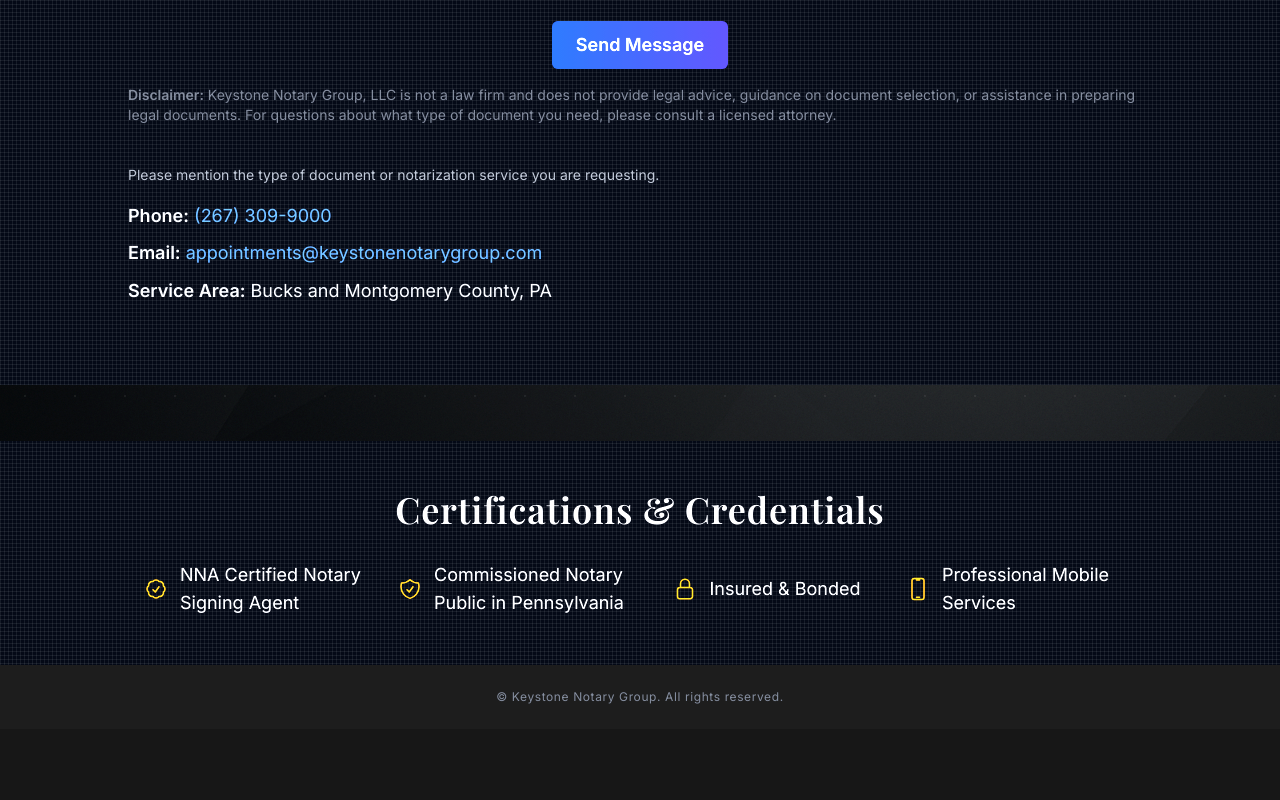
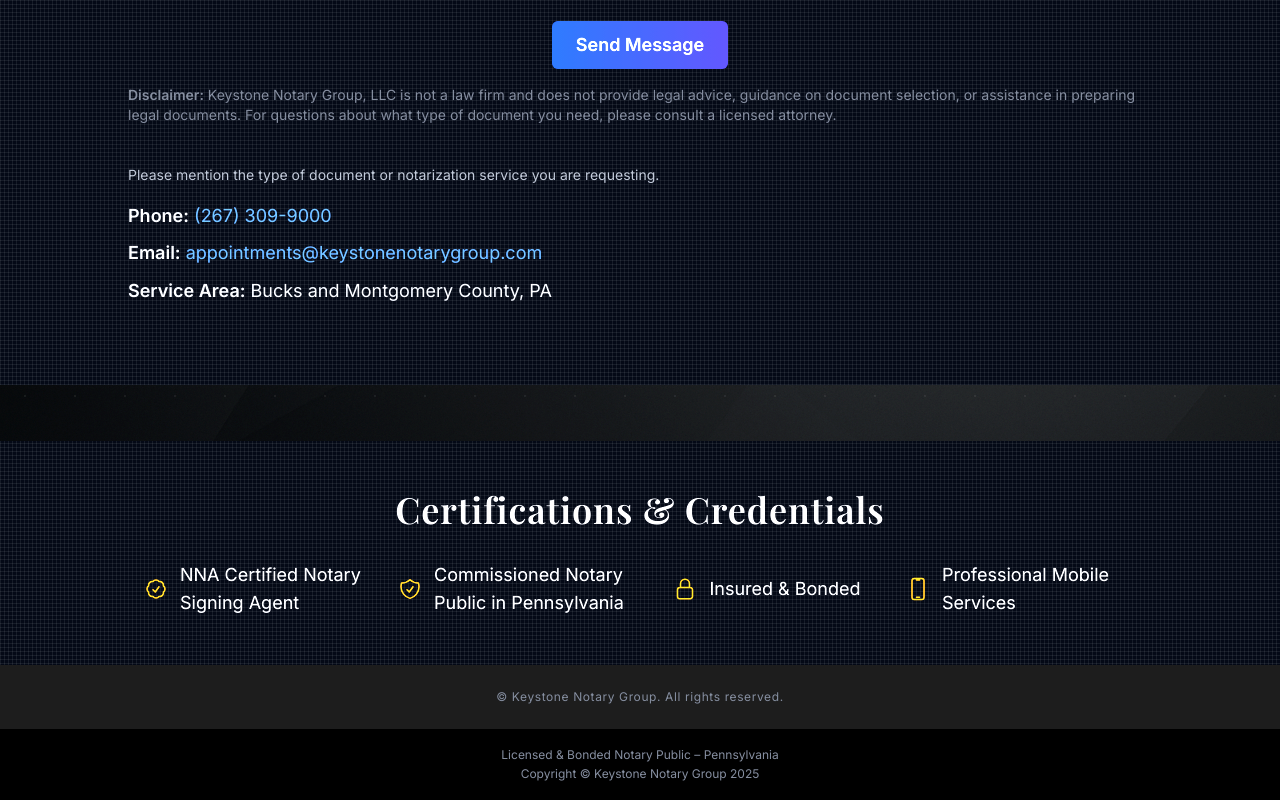
Before and after one commit to BikerViking/keystone-site, a React (Create React App) app: page / in a window 1280 px wide. Shown: the part 4979-5779 px from the top of the page. Before the commit the page ends 5708 px from the top, so only its background shows below. Built offline with nearby package versions, Linux system fonts and the light colour scheme.

Commit message:
Add legal footer row

```diff
--- a/src/components/LayoutWrapper.jsx
+++ b/src/components/LayoutWrapper.jsx
@@ -5,6 +5,7 @@ import Footer from "./Footer";
 import Certifications from "./Certifications";
 import BackToTopButton from "./BackToTopButton";
 import RequestNotaryButton from "./RequestNotaryButton";
+import LegalFooter from "./LegalFooter";
 
 export default function LayoutWrapper({ children, fullWidth = false }) {
   return (
@@ -109,6 +110,7 @@ export default function LayoutWrapper({ children, fullWidth = false }) {
       </main>
       <Certifications />
       <Footer />
+      <LegalFooter />
       {/* Floating quick access button for mobile devices */}
       <RequestNotaryButton />
       <BackToTopButton />
--- /dev/null
+++ b/src/components/LegalFooter.jsx
@@ -0,0 +1,11 @@
+import React from "react";
+
+/** Slim footer row for legal notices */
+export default function LegalFooter() {
+  return (
+    <div className="bg-black text-xs text-gray-500 py-4 text-center">
+      <p>Licensed & Bonded Notary Public – Pennsylvania</p>
+      <p>Copyright © Keystone Notary Group 2025</p>
+    </div>
+  );
+}
```
Also changed, not shown: 1 other file (tests, documents, lock files or other folders).
